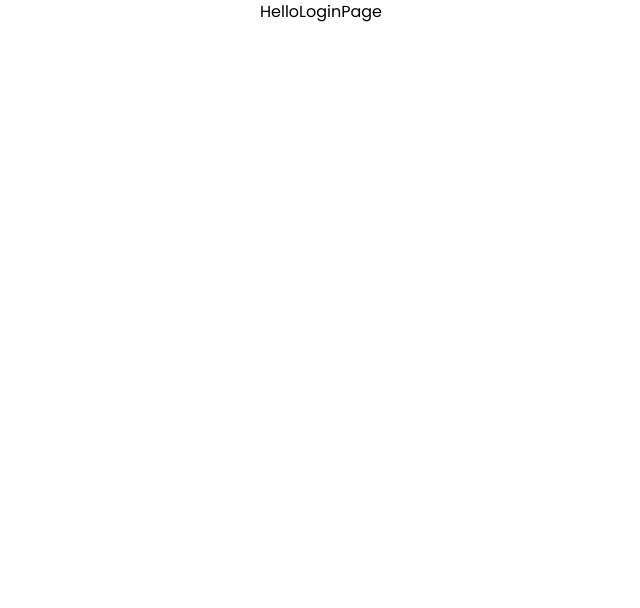
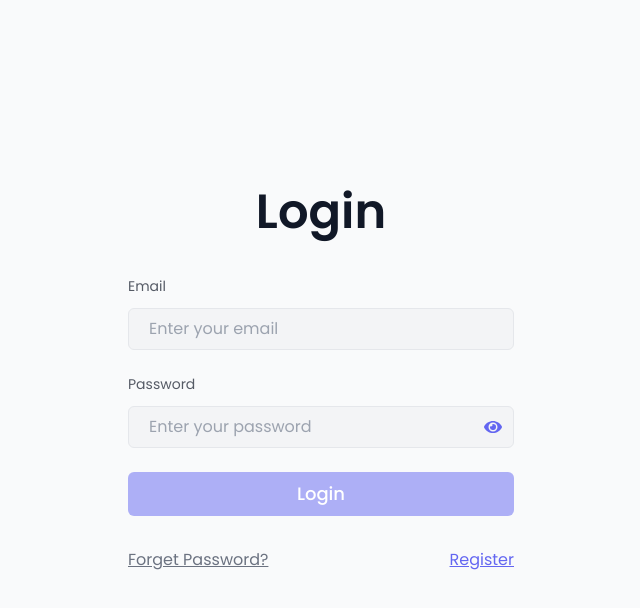
Before and after one commit to Amremam-1/task-dashboard, a React (Vite) app: page /login in a window 1280 px wide. Shown: the top 608 px of the page, without its empty margins (319-959 px from the left). Built offline with nearby package versions, Linux system fonts and the light colour scheme.

Commit message:
implement login page with form validation using react-hook-form and zod

```diff
--- a/package.json
+++ b/package.json
@@ -10,9 +10,13 @@
     "preview": "vite preview"
   },
   "dependencies": {
+    "@hookform/resolvers": "^5.2.2",
     "react": "^19.2.0",
     "react-dom": "^19.2.0",
-    "react-router-dom": "^7.13.1"
+    "react-hook-form": "^7.71.2",
+    "react-icons": "^5.6.0",
+    "react-router-dom": "^7.13.1",
+    "zod": "^4.3.6"
   },
   "devDependencies": {
     "@eslint/js": "^9.39.1",
--- a/src/layout/AuthLayout.jsx
+++ b/src/layout/AuthLayout.jsx
@@ -3,8 +3,7 @@ import { Outlet } from "react-router-dom"
 
 const AuthLayout = () => {
   return (
-    <div className="maw-w-7xl m-auto text-center flex items-center justify-center">
-      Hello
+    <div className="maw-w-7xl m-auto flex items-center justify-center min-h-screen bg-background">
       <div>
         <Outlet />
       </div>
--- a/src/pages/Auth/LoginPage.jsx
+++ b/src/pages/Auth/LoginPage.jsx
@@ -1,7 +1,132 @@
-import React from "react"
+import { Link, useNavigate } from "react-router-dom"
+import { useForm } from "react-hook-form"
+import { z } from "zod"
+import { zodResolver } from "@hookform/resolvers/zod"
+import { FaEye, FaEyeSlash } from "react-icons/fa"
+import { useState } from "react"
+
+const schema = z.object({
+  email: z.string().email("Please enter a valid email"),
+  password: z.string().min(6, "Password must be at least 6 characters"),
+})
 
 const LoginPage = () => {
-  return <div>LoginPage</div>
+  const [showPassword, setShowpassword] = useState(false)
+  const navigate = useNavigate()
+
+  const {
+    register,
+    handleSubmit,
+    formState: { errors, isValid },
+    reset,
+  } = useForm({
+    resolver: zodResolver(schema),
+  })
+
+  const onSubmit = (data) => {
+    console.log(data)
+
+    // mock login success
+    navigate("/dashboard")
+
+    reset()
+  }
+
+  return (
+    <div>
+      <h1 className="text-textPrimary text-3xl md:text-5xl font-semibold text-center">
+        Login
+      </h1>
+
+      <div className="my-10 text-textPrimary">
+        <form onSubmit={handleSubmit(onSubmit)}>
+          {/* Email */}
+
+          <div className="mb-6 flex flex-col">
+            <label htmlFor="email" className="mb-3 text-sm opacity-70">
+              Email
+            </label>
+
+            <input
+              {...register("email")}
+              id="email"
+              type="email"
+              placeholder="Enter your email"
+              className="py-2 px-5 w-70 md:w-90 rounded-md border border-borderColor bg-input focus:outline-none focus:ring-2 focus:ring-primary"
+            />
+
+            {errors.email && (
+              <p className="text-danger text-sm mt-1">{errors.email.message}</p>
+            )}
+          </div>
+
+          {/* Password */}
+
+          <div className="mb-6 flex flex-col">
+            <label htmlFor="password" className="mb-3 text-sm opacity-70">
+              Password
+            </label>
+
+            <div className="relative">
+              <input
+                {...register("password")}
+                id="password"
+                type={showPassword ? "text" : "password"}
+                placeholder="Enter your password"
+                className="py-2 px-5 w-70 md:w-90 rounded-md border border-borderColor bg-input focus:outline-none focus:ring-2 focus:ring-primary pr-12"
+              />
+
+              <button
+                type="button"
+                onClick={() => setShowpassword((prev) => !prev)}
+                className="absolute right-3 top-1/2 -translate-y-1/2 text-primary"
+              >
+                {showPassword ? <FaEyeSlash size={18} /> : <FaEye size={18} />}
+              </button>
+            </div>
+
+            {errors.password && (
+              <p className="text-danger text-sm mt-1">
+                {errors.password.message}
+              </p>
+            )}
+          </div>
+
+          {/* Button */}
+
+          <button
+            disabled={!isValid}
+            type="submit"
+            className={`w-full py-2 rounded-md text-lg font-medium transition ${
+              isValid
+                ? "bg-primary hover:bg-primaryHover text-white"
+                : "bg-primary/50 cursor-not-allowed text-white"
+            }`}
+          >
+            Login
+          </button>
+        </form>
+
+        {/* Links */}
+
+        <div className="mt-8 flex justify-between items-center">
+          <Link
+            className="underline text-textSecondary hover:text-primary"
+            to=""
+          >
+            Forget Password?
+          </Link>
+
+          <Link
+            className="underline text-primary hover:opacity-80"
+            to="/register"
+          >
+            Register
+          </Link>
+        </div>
+      </div>
+    </div>
+  )
 }
 
 export default LoginPage
```
Also changed, not shown: 2 other files (tests, documents, lock files or other folders).
